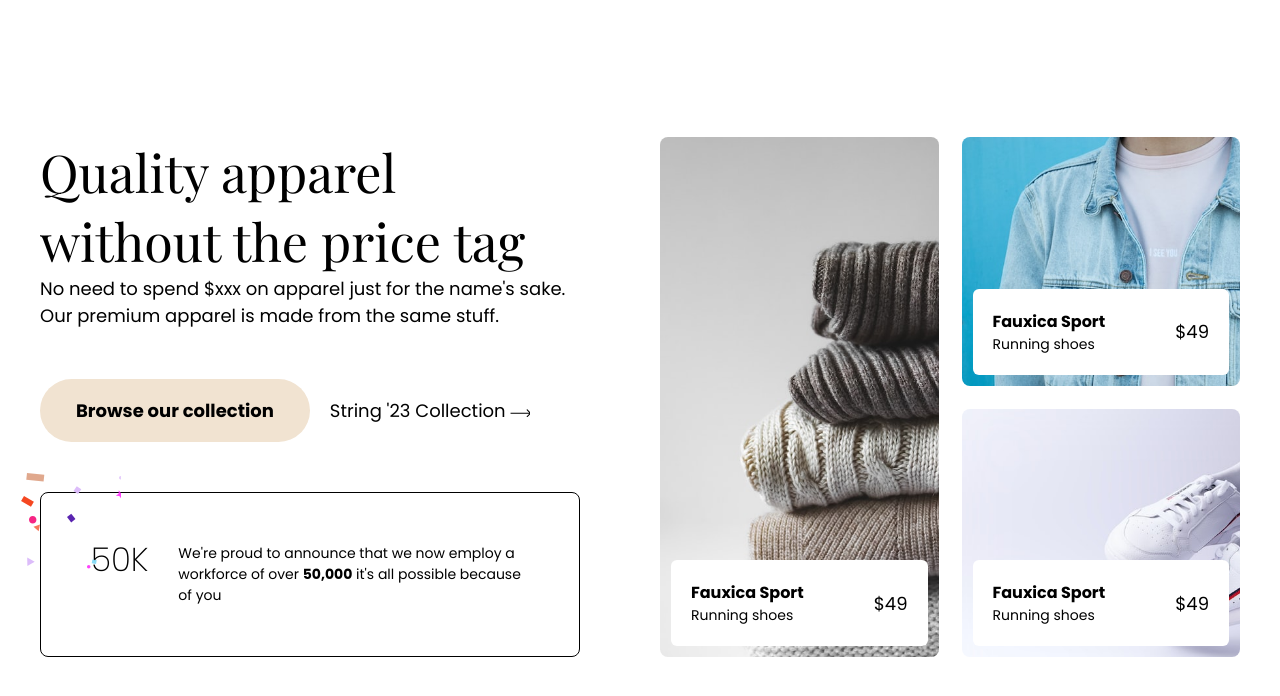
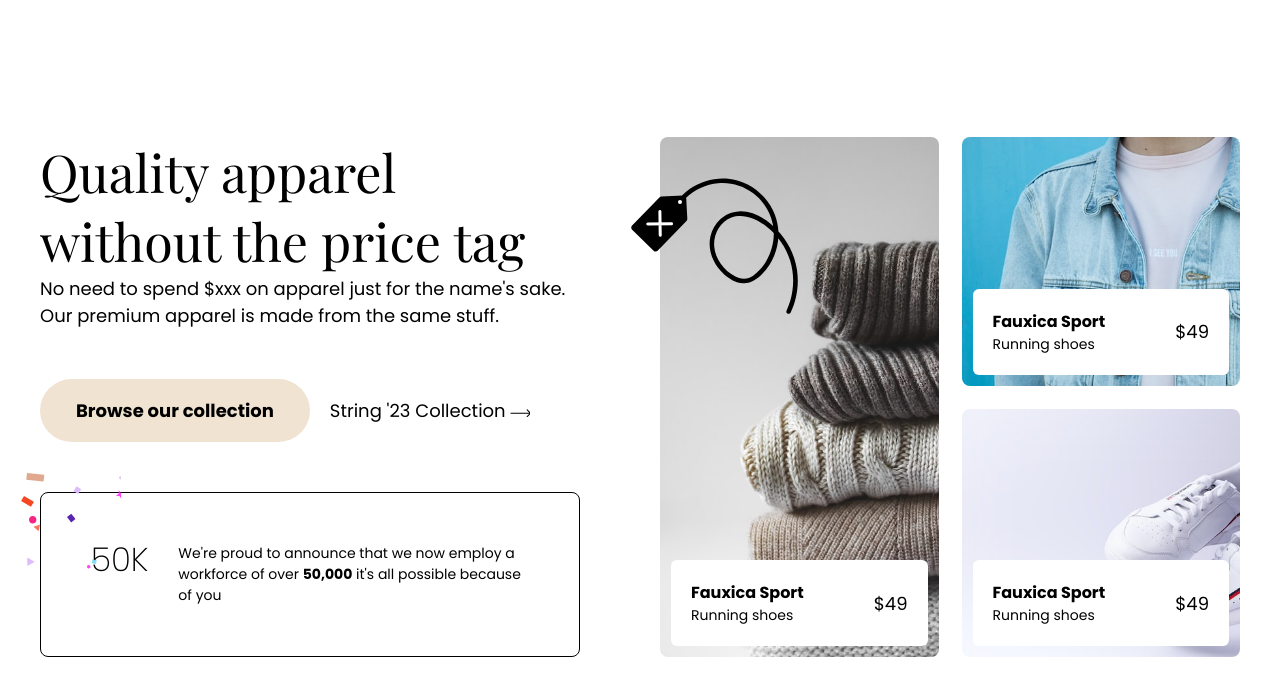
Before and after one commit to ndrsov/Fauxica, a plain HTML site: page index.html in a window 1280 px wide. Shown: the part 78-774 px from the top of the page. Drawn offline with nearby package versions, Linux system fonts and the light colour scheme.

Commit message:
Add missing tag element to card1

```diff
--- a/css/main.css
+++ b/css/main.css
@@ -192,6 +192,18 @@ p.details {
 .card1 {
   grid-area: left;
   background-image: url('../images/clothing1.jpg');
+  position: relative;
+}
+
+.card1::before {
+  position: absolute;
+  content: '';
+  background: url('../images/tag.svg') no-repeat;
+  width: 100%;
+  height: 100%;
+  top: 20px;
+  left: -30px;
+  pointer-events: none;
 }
 
 .card2 {
```
